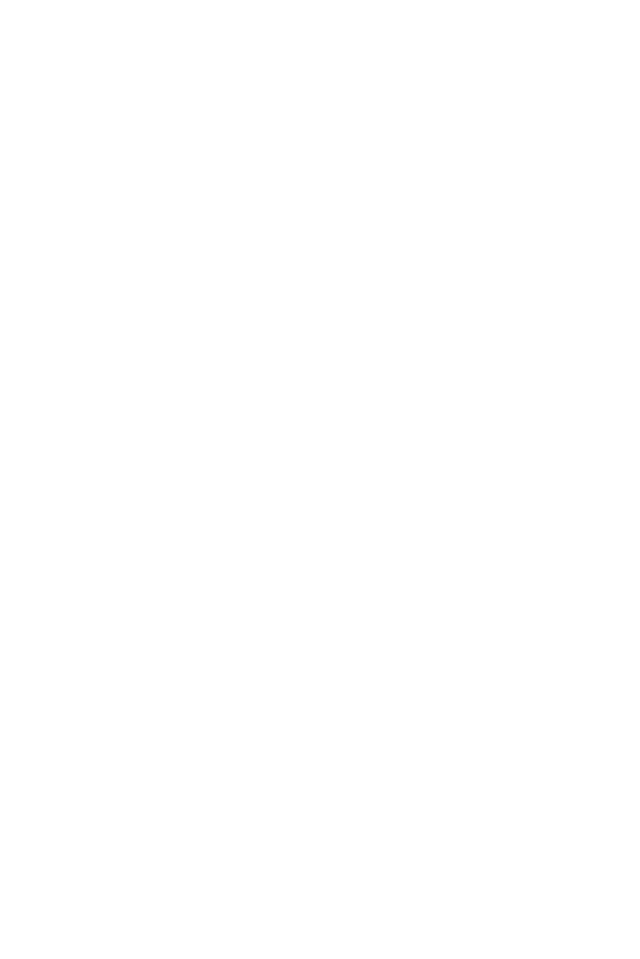
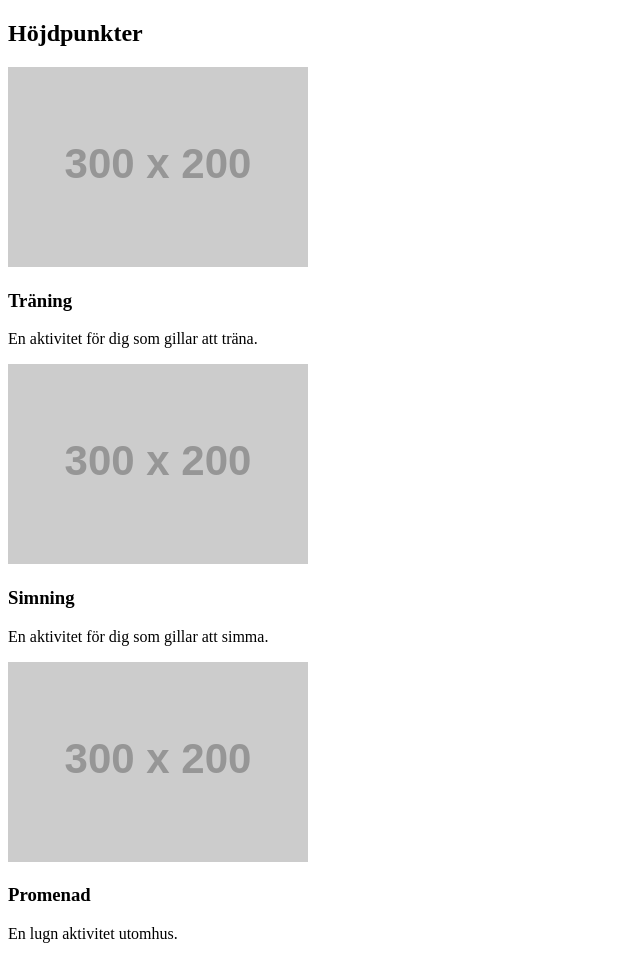
Before and after one commit to Ghada2027/v36-flex-camp, a plain HTML site: page index.html in a window 1280 px wide. Shown: the whole page, without its empty margins (0-640 px from the left). Before the commit the page ends 800 px from the top, so only its background shows below. Drawn offline with Linux system fonts and the light colour scheme; placeholder pictures from the web are drawn by us.

Commit message:
HTML: Tre semantiska aktivitetskort i en stapel

```diff
--- a/index.html
+++ b/index.html
@@ -1,5 +1,5 @@
 <!DOCTYPE html>
-<html lang="en">
+<html lang="sv">
 <head>
     <meta charset="UTF-8">
     <meta name="viewport" content="width=device-width, initial-scale=1.0">
@@ -7,6 +7,45 @@
     <link rel="stylesheet" href="style.css">
 </head>
 <body>
+    <section class="highlights">
+  <h2>Höjdpunkter</h2>
 
+  <div class="kort-rad">
+
+    <article class="kort">
+      <img
+        src="https://placehold.co/300x200"
+        alt="Person som tränar"
+        width="300"
+        height="200"
+      />
+      <h3>Träning</h3>
+      <p>En aktivitet för dig som gillar att träna.</p>
+    </article>
+
+    <article class="kort">
+      <img
+        src="https://placehold.co/300x200"
+        alt="Person som simmar"
+        width="300"
+        height="200"
+      />
+      <h3>Simning</h3>
+      <p>En aktivitet för dig som gillar att simma.</p>
+    </article>
+
+    <article class="kort">
+      <img
+        src="https://placehold.co/300x200"
+        alt="Person som promenerar"
+        width="300"
+        height="200"
+      />
+      <h3>Promenad</h3>
+      <p>En lugn aktivitet utomhus.</p>
+    </article>
+
+  </div>
+</section>
 </body>
 </html>
```
